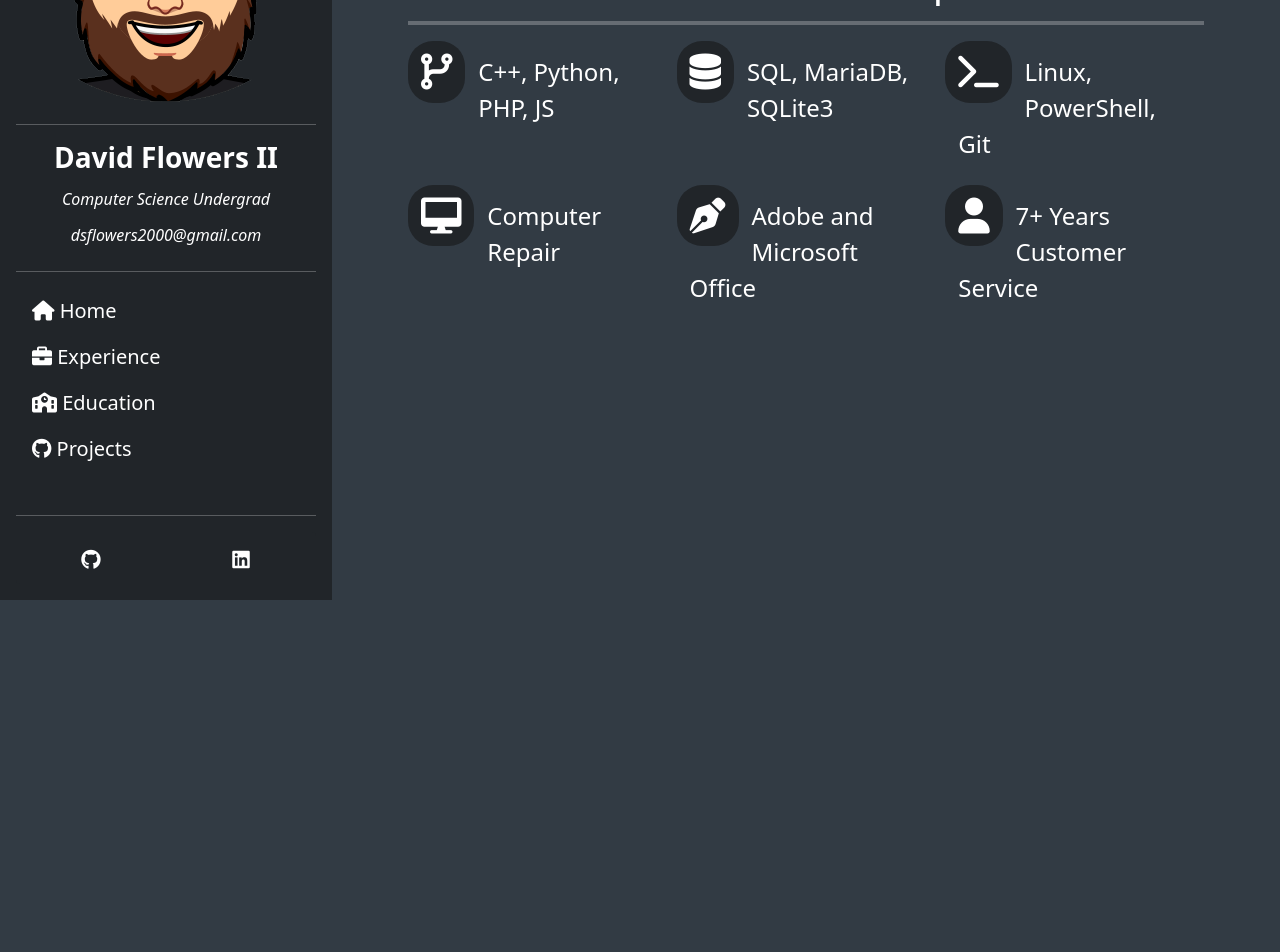
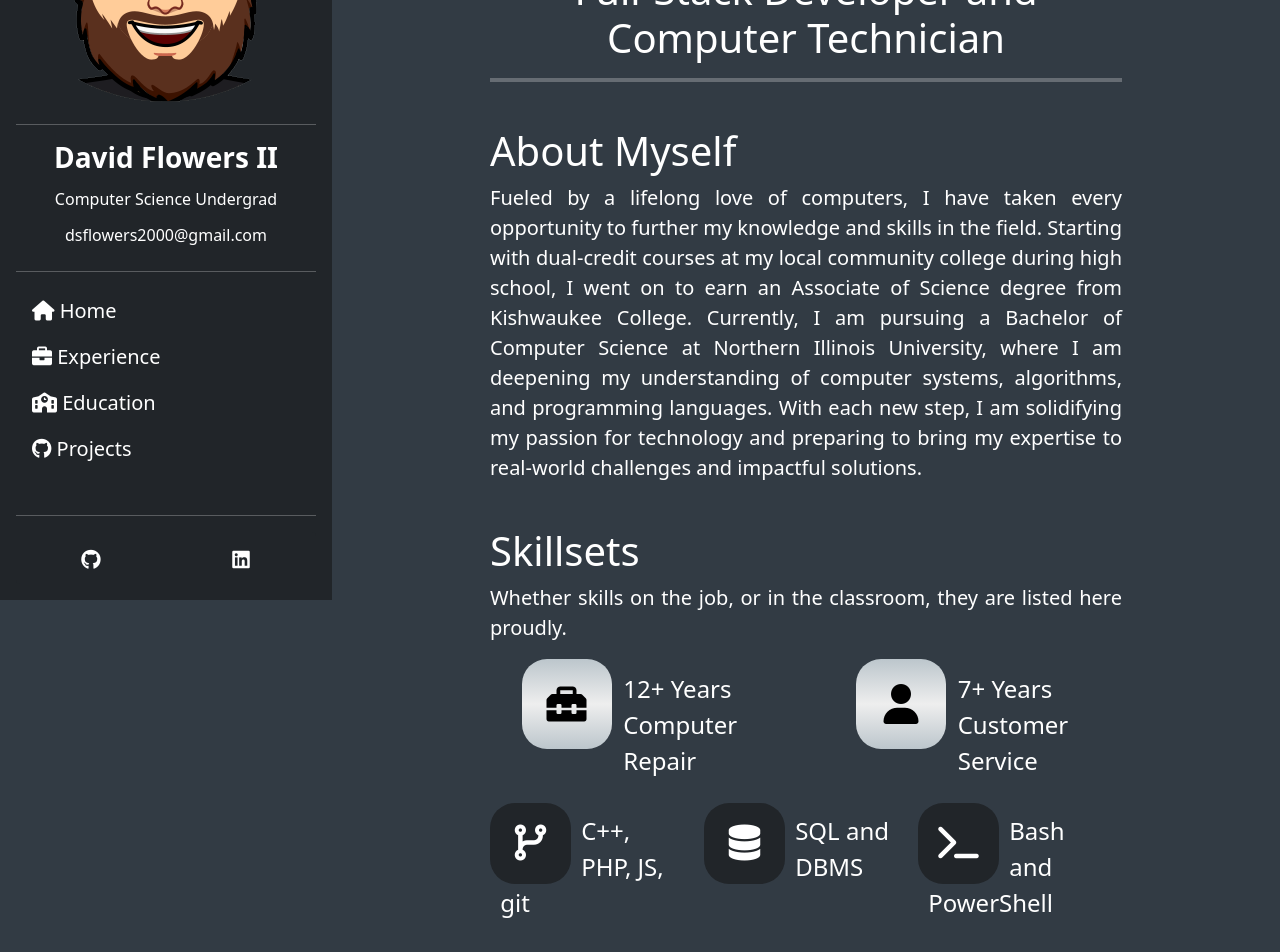
Before and after one commit to Master449/resume-overhaul, a Vue app: page / in a window 1280 px wide. Shown: the part 200-1152 px from the top of the page. Before the commit the page ends 800 px from the top, so only its background shows below. Built offline with nearby package versions, Linux system fonts and the light colour scheme; what vue-awesome-sidebar would draw is missing.

Commit message:
Added a lot more information to index page. Unsure if I like the design descisions

```diff
--- a/public/css/main.css
+++ b/public/css/main.css
@@ -1,5 +1,6 @@
 * {
   box-sizing: border-box;
+  font: inherit;
 }
 
 body {
--- a/src/components/index-compo.vue
+++ b/src/components/index-compo.vue
@@ -12,35 +12,63 @@ export default {
 
 <template>
     <div class="container">
-        <p class="display-3">David Flowers II</p>
-    <p class="display-6">Full-Stack Developer</p>
-    <hr />
-    <div class="parent">
-        <div>
-            <i class="fa-solid fa-code-branch"></i>
-            <p class="skills">C++, Python, PHP, JS</p>
+        <p class="display-2">David Flowers II</p>
+        <p class="display-6">Full-Stack Developer and Computer Technician</p>
+        <hr />
+        <div class="content-container">
+            <h1>About Myself</h1>
+            <p class="content">
+                Fueled by a lifelong love of computers, I have taken every opportunity to further my
+                knowledge and skills in the
+                field. Starting with dual-credit courses at my local community college during high school, I went on to earn
+                an
+                Associate of Science degree from Kishwaukee College. Currently, I am pursuing a Bachelor of Computer Science
+                at
+                Northern Illinois University, where I am deepening my understanding of computer systems, algorithms, and
+                programming languages. With each new step, I am solidifying my passion for technology and preparing to bring
+                my
+                expertise to real-world challenges and impactful solutions.</p>
         </div>
-        <div>
-            <i class="fa-solid fa-database"></i>
-            <p class="skills">SQL, MariaDB, SQLite3</p>
+        <h1>Skillsets</h1>
+        <p class="content">Whether skills on the job, or in the classroom, they are listed here proudly.</p>
+        <div class="major-container">
+            <div class="parent-major">
+                <div>
+                    <i class="fa-solid fa-toolbox"></i>
+                    <p class="skills">12+ Years Computer Repair</p>
+                </div>
+                <div>
+                    <i class="fa-solid fa-user"></i>
+                    <p class="skills">7+ Years Customer Service</p>
+                </div>
+            </div>
         </div>
-        <div>
-            <i class="fa-solid fa-terminal"></i>
-            <p class="skills">Linux, PowerShell, Git</p>
+        <div class="parent">
+            <div>
+                <i class="fa-solid fa-code-branch"></i>
+                <p class="skills">C++, PHP, JS, git</p>
+            </div>
+            <div>
+                <i class="fa-solid fa-database"></i>
+                <p class="skills">SQL and DBMS</p>
+            </div>
+            <div>
+                <i class="fa-solid fa-terminal"></i>
+                <p class="skills">Bash and PowerShell</p>
+            </div>
+            <div>
+                <i class="fa-solid fa-memory"></i>
+                <p class="skills">Computer Repair</p>
+            </div>
+            <div>
+                <i class="fa-solid fa-server"></i>
+                <p class="skills">Linux Servers</p>
+            </div>
+            <div>
+                <i class="fa-solid fa-object-group"></i>
+                <p class="skills">Adobe Suite</p>
+            </div>
         </div>
-        <div>
-            <i class="fa-solid fa-desktop"></i>
-            <p class="skills">Computer Repair</p>
-        </div>
-        <div>
-            <i class="fa-solid fa-pen-nib"></i>
-            <p class="skills">Adobe and Microsoft Office</p>
-        </div>
-        <div>
-            <i class="fa-solid fa-user"></i>
-            <p class="skills">7+ Years Customer Service</p>
-        </div>
-    </div>
     </div>
 </template>
 
@@ -52,13 +80,58 @@ hr {
 }
 
 i {
+    vertical-align: middle;
+    align-content: center;
+}
+
+h2,
+h3,
+h4,
+h5 {
+    text-align: center;
+}
+
+h1 {
+    margin-top: 7%;
+}
+
+.content {
+    font-size: 15pt;
+    text-align: justify;
+}
+
+.container {
+    display: block;
+    width: 80%;
+}
+
+.parent i {
     font-size: 2.25em;
+    text-align: center;
+    height: 2.25em;
+    width: 2.25em;
     color: white;
     float: left;
     padding: 5%;
     margin: 0 5% 0 0;
     vertical-align: middle;
     background-color: #212529;
+    border-radius: 25px;
+}
+
+.parent-major i {
+    font-size: 2.5em;
+    text-align: center;
+    vertical-align: middle;
+    align-content: center;
+    height: 2.25em;
+    width: 2.25em;
+    color: black;
+    float: left;
+    padding: 5%;
+    margin: 0 5% 0 0;
+    vertical-align: middle;
+    background: linear-gradient(to bottom, #bcc6cc, #eee, #bcc6cc);
     border-radius: 25px;
 }
 
@@ -71,11 +144,28 @@ i {
 .parent {
     display: grid;
     grid-template-columns: repeat(3, 1fr);
-    grid-template-rows: repeat(3, 1fr);
+    grid-template-rows: repeat(2, 1fr);
     grid-column-gap: 10px;
     grid-row-gap: 10px;
     margin: 2% 0;
     width: 100%;
+}
+
+.major-container {
+    display: block;
+    margin: 0 auto;
+    width: 90%;
+}
+
+.parent-major {
+    display: grid;
+    grid-template-columns: repeat(2, 1fr);
+    grid-column-gap: 100px;
+    grid-row-gap: 10px;
+    margin: 2% 0;
+    width: 100%;
+    align-items: center;
+    justify-content: center;
 }
 
 .display-1,
```
